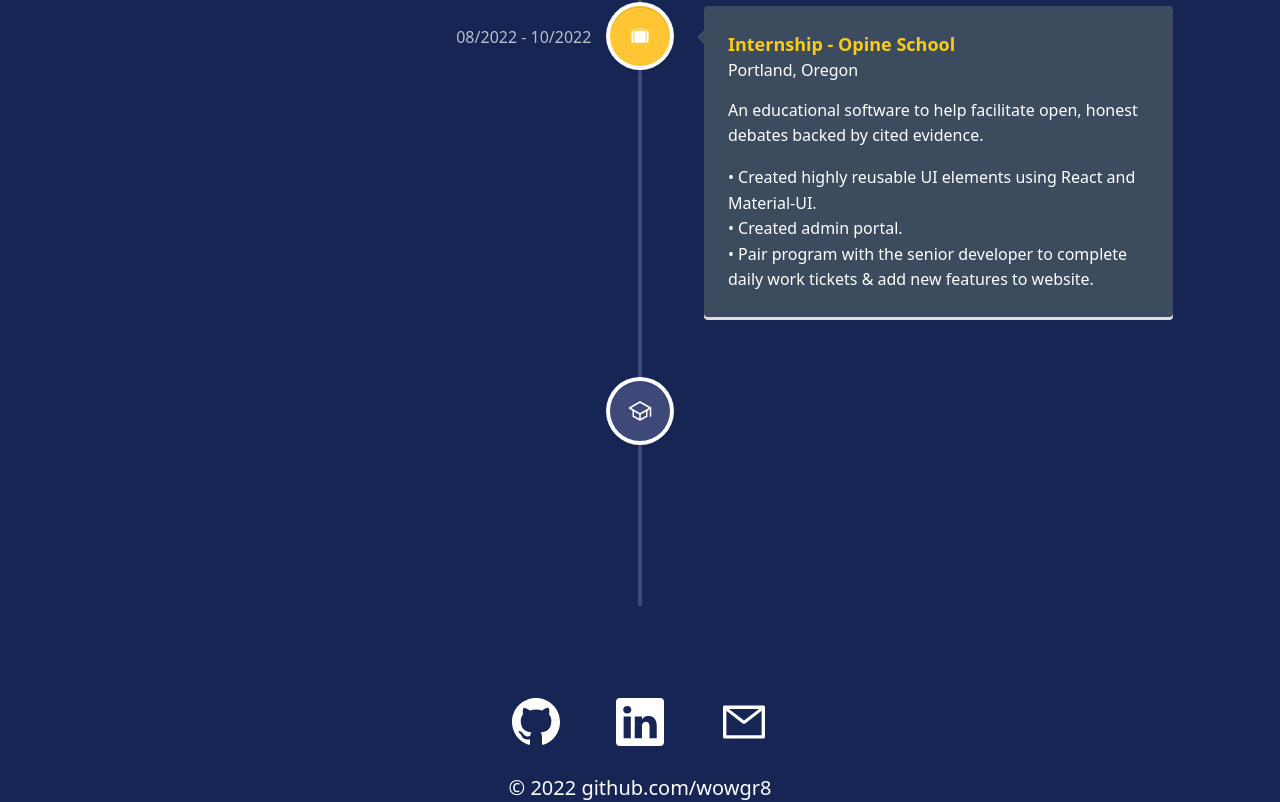
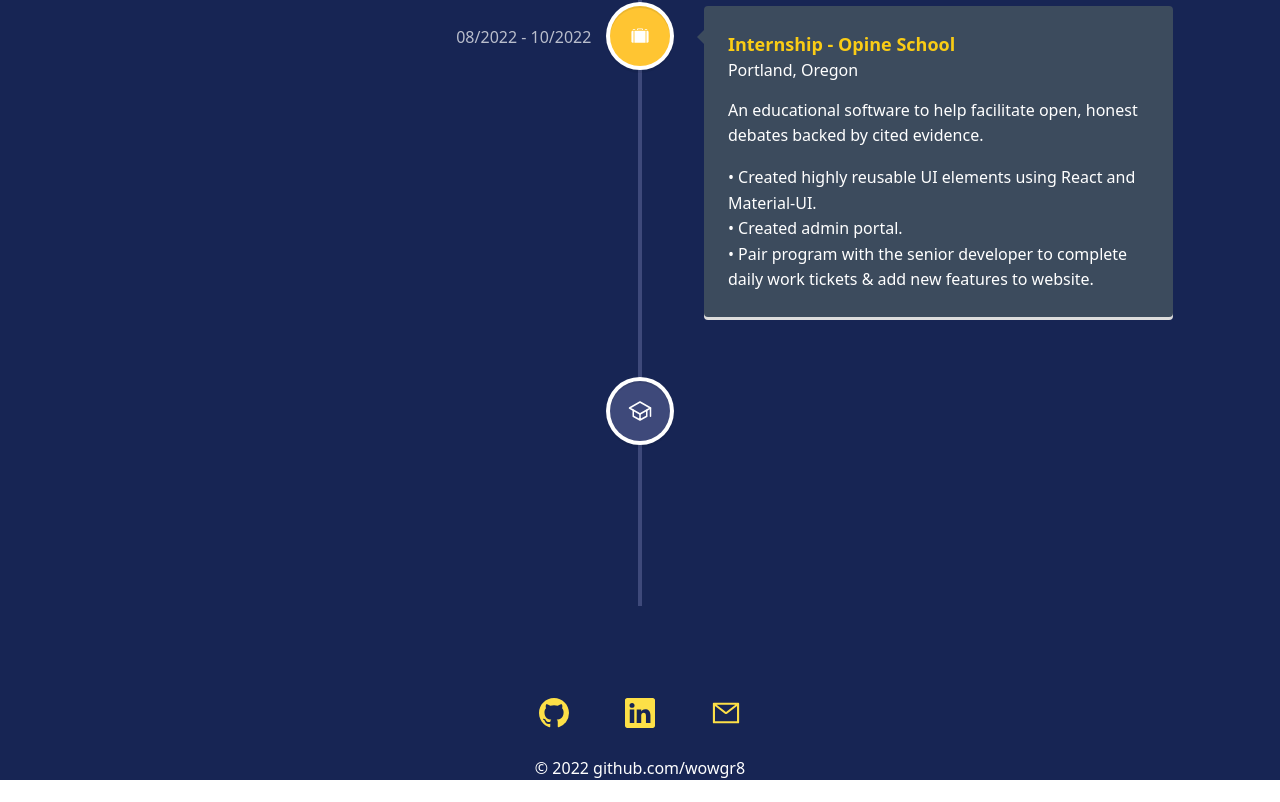
Before and after one commit to wowgr8/personal-portfolio, a React (Create React App) app: page / in a window 1280 px wide. Shown: the part 4358-5160 px from the top of the page. After the commit the page ends 5138 px from the top, so only its background shows below. Built offline with nearby package versions, Linux system fonts and the light colour scheme.

Commit message:
update icon color

```diff
--- a/src/components/Footer.js
+++ b/src/components/Footer.js
@@ -6,17 +6,17 @@ function Footer() {
   return (
     <div className="w-full h-250 bg-blue-950 flex flex-col justify-center items-center pt-12 mt-250">
       <div className="flex">
-        <a href="https://github.com/wowgr8" className="text-white m-7 text-5xl">
+        <a href="https://github.com/wowgr8" className="text-yellow-300 hover:text-yellow-400 m-7 text-3xl">
           <BsGithub />
         </a>
-        <a href="https://www.linkedin.com/in/cesar-aug-lopez/" className="text-white m-7 text-5xl">
+        <a href="https://www.linkedin.com/in/cesar-aug-lopez/" className="text-yellow-300 hover:text-yellow-400 m-7 text-3xl">
           <BsLinkedin />
         </a>
-        <a href="mailto:lopez.cesar.aug@gmail.com" className="text-white m-7 text-5xl">
+        <a href="mailto:lopez.cesar.aug@gmail.com" className="text-yellow-300 hover:text-yellow-400 m-7 text-3xl">
           <AiOutlineMail />
         </a>
       </div>
-      <p className="text-white text-xl">&copy; 2022 github.com/wowgr8</p>
+      <p className="text-white text-md">&copy; 2022 github.com/wowgr8</p>
     </div>
 
   )
```
